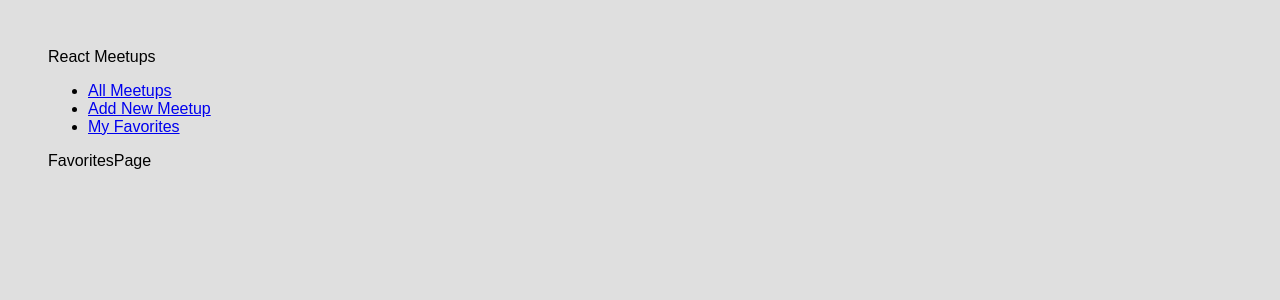
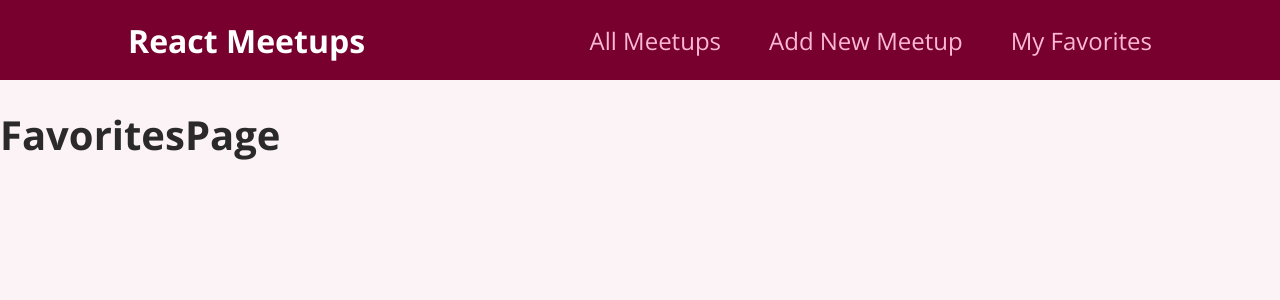
Before and after one commit to danish-faisal/React_Meetups, a React (Create React App) app: page /favorites in a window 1280 px wide. Shown: the top 300 px of the page. Built offline with nearby package versions, Linux system fonts and the light colour scheme.

Commit message:
CSS Modules

```diff
--- a/src/components/layout/MainNavigation.js
+++ b/src/components/layout/MainNavigation.js
@@ -1,9 +1,10 @@
-import { Link } from "react-router-dom"
+import { Link } from "react-router-dom";
+import classes from "./MainNavigation.module.css";
 
 const MainNavigation = () => {
     return (
-        <header>
-            <div>React Meetups</div>
+        <header className={classes.header}>
+            <div className={classes.logo}>React Meetups</div>
             <nav>
                 <ul>
                     <li>
--- /dev/null
+++ b/src/components/layout/MainNavigation.module.css
@@ -0,0 +1,47 @@
+.header {
+    width: 100%;
+    height: 5rem;
+    display: flex;
+    align-items: center;
+    justify-content: space-between;
+    background-color: #77002e;
+    padding: 0 10%;
+  }
+
+  .logo {
+    font-size: 2rem;
+    color: white;
+    font-weight: bold;
+  }
+
+  .header ul {
+    list-style: none;
+    margin: 0;
+    padding: 0;
+    display: flex;
+    align-items: baseline;
+  }
+
+  .header li {
+    margin-left: 3rem;
+  }
+
+  .header a {
+    text-decoration: none;
+    font-size: 1.5rem;
+    color: #fcb8d2;
+  }
+
+  .header a:hover,
+  .header a:active,
+  .header a.active {
+    color: white;
+  }
+
+  .badge {
+    background-color: #cc2062;
+    color: white;
+    border-radius: 12px;
+    padding: 0 1rem;
+    margin-left: 0.5rem;
+  }
--- a/src/index.css
+++ b/src/index.css
@@ -1,73 +1,21 @@
+@import url('https://fonts.googleapis.com/css2?family=Open+Sans:wght@400;700&display=swap');
+
 * {
   box-sizing: border-box;
 }
 
 body {
-  font-family: sans-serif;
-  margin: 3rem;
-  background-color: #dfdfdf;
+  font-family: 'Open Sans', sans-serif;
+  margin: 0;
+  background-color: #fcf3f6;
 }
 
-h1, h2 {
-  color: #333333;
+h1 {
+  font-size: 2.5rem;
+  color: #2c292b;
 }
 
-.btn {
-  font: inherit;
-  padding: 0.5rem 1.5rem;
-  cursor: pointer;
-  border-radius: 4px;
-  background-color: #800040;
-  color: white;
-  border: 1px solid #800040;
-  margin: 0 1rem;
+h2 {
+  font-size: 1.5rem;
+  color: #2c292b;
 }
-
-.btn:hover {
-  background-color: #9c1458;
-  border-color: #9c1458;
-}
-
-.btn--alt {
-  background-color: transparent;
-  color: #800040;
-}
-
-.btn--alt:hover {
-  background-color: #f8dae9;
-}
-
-.card {
-  background-color: white;
-  border-radius: 4px;
-  box-shadow: 0 1px 4px rgba(0, 0, 0, 0.2);
-  padding: 1rem;
-  width: 20rem;
-}
-
-.actions {
-  text-align: right;
-}
-
-.modal {
-  box-shadow: 0 1px 4px rgba(0, 0, 0, 0.2);
-  border-radius: 6px;
-  background-color: white;
-  padding: 1rem;
-  text-align: center;
-  width: 30rem;
-  z-index: 10;
-  position: fixed;
-  top: 20vh;
-  left: calc(50% - 15rem);
-}
-
-.backdrop {
-  position: fixed;
-  z-index: 1;
-  background-color: rgba(0, 0, 0, 0.75);
-  width: 100%;
-  height: 100vh;
-  top: 0;
-  left: 0;
-}
--- a/src/pages/AllMeetups.js
+++ b/src/pages/AllMeetups.js
@@ -1,6 +1,6 @@
 const AllMeetupsPage = () => {
     return (
-        <div>AllMeetupsPage</div>
+        <h1>AllMeetupsPage</h1>
     )
 }
 
--- a/src/pages/Favorites.js
+++ b/src/pages/Favorites.js
@@ -1,6 +1,6 @@
 const FavoritesPage = () => {
     return (
-        <div>FavoritesPage</div>
+        <h1>FavoritesPage</h1>
     )
 }
 
--- a/src/pages/NewMeetup.js
+++ b/src/pages/NewMeetup.js
@@ -1,6 +1,6 @@
 const NewMeetupPage = () => {
     return (
-        <div>NewMeetupPage</div>
+        <h1>NewMeetupPage</h1>
     )
 }
 
```
